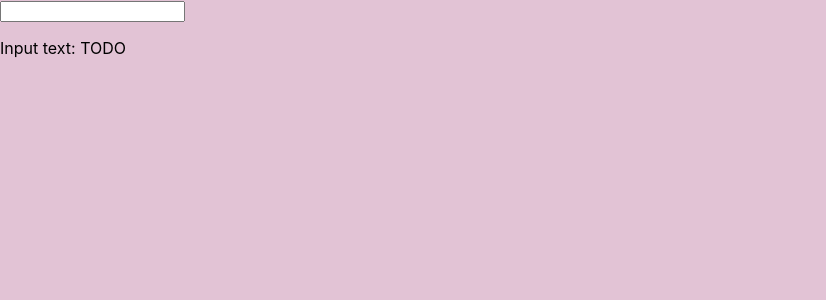
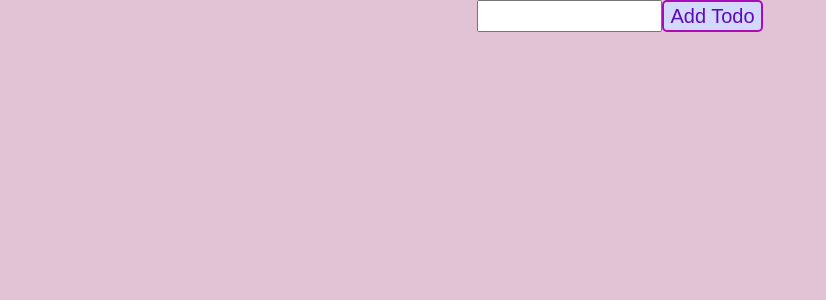
Before and after one commit to brebecaS/useState-Exercises, a React (Create React App) app: page / in a window 1280 px wide. Shown: the top 300 px of the page, without its empty margins (0-826 px from the left). Built offline with nearby package versions, Linux system fonts and the light colour scheme.

Commit message:
callback update

```diff
--- a/src/App.js
+++ b/src/App.js
@@ -3,8 +3,8 @@ import { Link } from "react-router-dom";
 
 import Counter from "./teme/tema2/ExercitiuCounter";
 import InputField from "./teme/tema3/InputField";
-import CharacterCounter from "./teme/tema4/CharacterCounter";
-import TodoList from "./teme/tema5/ToDoListRezolvare";
+import CharacterCounter from "./teme/tema4/CharacterCounterRezolvare";
+import TodoList from "./teme/tema5/ToDoList";
 import SearchFilter from "./teme/tema6/SearchFilterRezolvare";
 import ColorSwitcher from "./teme/tema7/ColorSwitcher";
 import ImagesCarousel from "./teme/tema1/RezolvareImagesCarousel";
@@ -13,7 +13,7 @@ import Nav from "./NavBar";
 function App() {
   return (
     <div>
-      <InputField />
+      <TodoList />
     </div>
   );
 }
--- a/src/teme/tema5/ToDoListRezolvare.js
+++ b/src/teme/tema5/ToDoListRezolvare.js
@@ -9,7 +9,11 @@ function TodoList() {
     <div className="exercise-container">
       <div>
         <input type="text" onChange={(e) => setNewToDo(e.target.value)} />
-        <button onClick={() => setToDos([...toDos, newToDo])}>Add Todo</button>
+        <button
+          onClick={() => setToDos((prevToDos) => [...prevToDos, newToDo])}
+        >
+          Add Todo
+        </button>
       </div>
       <ul>
         {toDos.map((item) => (
```
